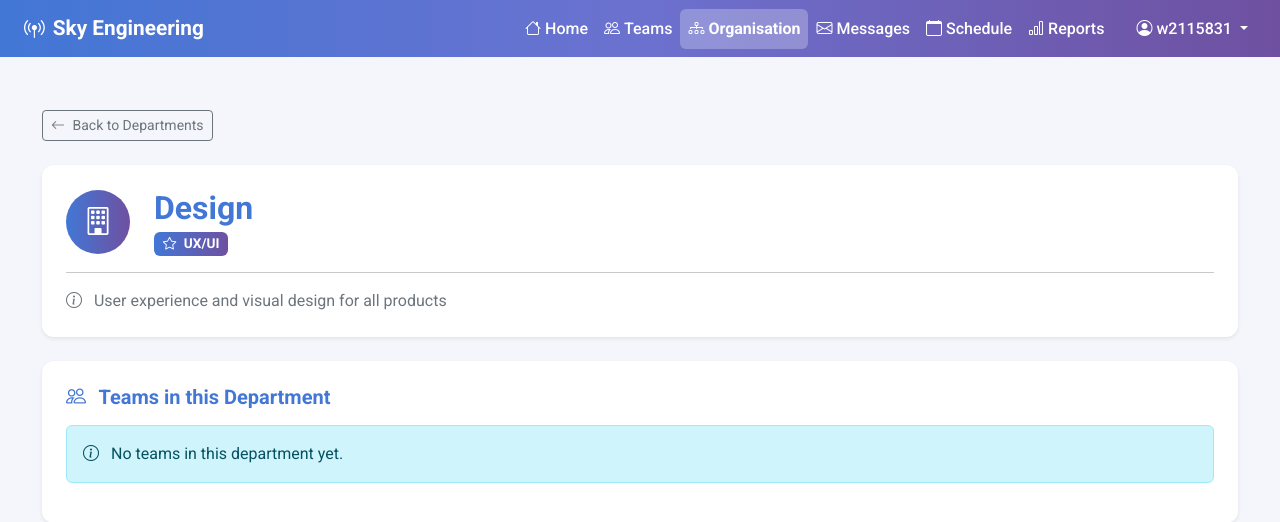
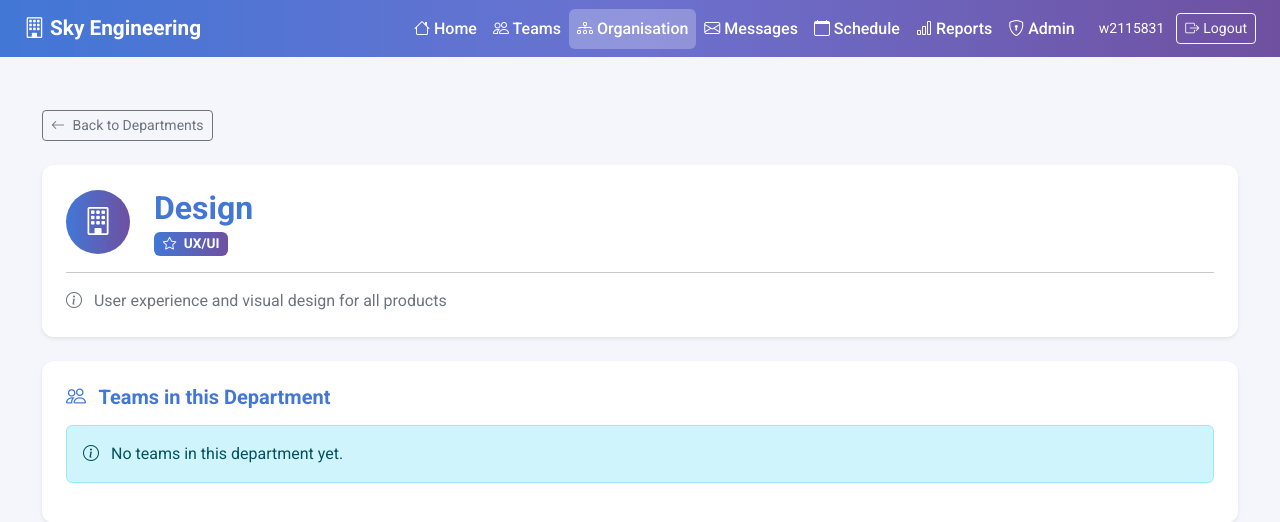
Before and after one commit to Amran1700/Software_Development_GP_CWK2, a Django app: page /departments/2/ in a window 1280 px wide. Shown: the top 522 px of the page. Run offline with Django 5.2, Linux system fonts and the light colour scheme; a user stored in the database is signed in; data comes from the database, SQL or seed files in the repository; data that the repository does not hold is empty; parts of the project's set-up code (start-up, migrations or seed data) failed here and were passed over.

Commit message:
fixing nav

```diff
--- a/templates/global.html
+++ b/templates/global.html
@@ -1,3 +1,4 @@
+<!--Author : Ibrahim Chowdhury | Student Number: W1905510 -->
 <!DOCTYPE html>
 <html lang="en">
 <head>
@@ -8,100 +9,65 @@
     <link href="https://cdn.jsdelivr.net/npm/bootstrap@5.3.0/dist/css/bootstrap.min.css" rel="stylesheet">
     <link href="https://cdn.jsdelivr.net/npm/bootstrap-icons@1.11.0/font/bootstrap-icons.css" rel="stylesheet">
     <style>
-        :root {
-            --sky-blue: #4277D6;
-            --sky-purple: #6C71CF;
-            --sky-dark-purple: #6F50A0;
-        }
         body { font-family: 'Roboto', sans-serif; background-color: #f4f6fb; }
         .navbar { background: linear-gradient(to right, #4277D6, #6C71CF, #6F50A0); }
         .navbar-brand { color: white !important; font-weight: 700; font-size: 1.3rem; }
         .nav-link { color: white !important; font-weight: 500; padding: 8px 16px; border-radius: 6px; transition: background 0.2s; }
         .nav-link:hover { background-color: rgba(255,255,255,0.15); font-weight: 700; }
-        .nav-link.active { background-color: rgba(255,255,255,0.25); font-weight: 700; }
+        .nav-link.active { background-color: rgba(255,255,255,0.25); }
         .main-content { margin-top: 80px; padding: 30px; }
-        .dropdown-menu { border: none; box-shadow: 0 4px 20px rgba(0,0,0,0.1); border-radius: 10px; }
-        .dropdown-item:hover { background-color: #f0f4ff; color: #4277D6; }
     </style>
-    {% block extra_css %}{% endblock %}
 </head>
 <body>
 <nav class="navbar navbar-expand-lg fixed-top">
     <div class="container-fluid px-4">
-        <a class="navbar-brand" href="/"><i class="bi bi-broadcast-pin me-2"></i>Sky Engineering</a>
+        <a class="navbar-brand" href="/"><i class="bi bi-building"></i> Sky Engineering</a>
         <button class="navbar-toggler" type="button" data-bs-toggle="collapse" data-bs-target="#navbarNav">
             <span class="navbar-toggler-icon"></span>
         </button>
         <div class="collapse navbar-collapse" id="navbarNav">
-            <ul class="navbar-nav ms-auto">
+            <ul class="navbar-nav ms-auto align-items-center">
                 <li class="nav-item">
-                    <a class="nav-link {% if request.path == '/' %}active{% endif %}" href="/">
-                        <i class="bi bi-house me-1"></i>Home
-                    </a>
+                    <a class="nav-link {% block nav_home %}{% endblock %}" href="/"><i class="bi bi-house"></i> Home</a>
                 </li>
                 <li class="nav-item">
-                    <a class="nav-link {% if '/teams/' in request.path %}active{% endif %}" href="/teams/">
-                        <i class="bi bi-people me-1"></i>Teams
-                    </a>
+                    <a class="nav-link {% block nav_teams %}{% endblock %}" href="/teams/"><i class="bi bi-people"></i> Teams</a>
                 </li>
                 <li class="nav-item">
-                    <a class="nav-link {% if '/departments/' in request.path or '/org-chart/' in request.path %}active{% endif %}" href="/departments/">
-                        <i class="bi bi-diagram-3 me-1"></i>Organisation
-                    </a>
+                    <a class="nav-link {% block nav_organisation %}{% endblock %}" href="/departments/"><i class="bi bi-diagram-3"></i> Organisation</a>
                 </li>
                 <li class="nav-item">
-                    <a class="nav-link {% if '/messages/' in request.path %}active{% endif %}" href="/messages/inbox/">
-                        <i class="bi bi-envelope me-1"></i>Messages
-                    </a>
+                    <a class="nav-link {% block nav_messages %}{% endblock %}" href="/messages/inbox/"><i class="bi bi-envelope"></i> Messages</a>
                 </li>
                 <li class="nav-item">
-                    <a class="nav-link {% if '/schedule/' in request.path %}active{% endif %}" href="/schedule/calendar/">
-                        <i class="bi bi-calendar me-1"></i>Schedule
-                    </a>
+                    <a class="nav-link {% block nav_schedule %}{% endblock %}" href="/schedule/calendar/"><i class="bi bi-calendar"></i> Schedule</a>
                 </li>
                 <li class="nav-item">
-                    <a class="nav-link {% if '/reports/' in request.path %}active{% endif %}" href="/reports/">
-                        <i class="bi bi-bar-chart me-1"></i>Reports
-                    </a>
+                    <a class="nav-link {% block nav_reports %}{% endblock %}" href="/reports/"><i class="bi bi-bar-chart"></i> Reports</a>
                 </li>
-            </ul>
-
-            <!-- User menu -->
-            <ul class="navbar-nav ms-3">
-                {% if user.is_authenticated %}
-                <li class="nav-item dropdown">
-                    <a class="nav-link dropdown-toggle" href="#" data-bs-toggle="dropdown">
-                        <i class="bi bi-person-circle me-1"></i>{{ user.username }}
-                    </a>
-                    <ul class="dropdown-menu dropdown-menu-end">
-                        <li><a class="dropdown-item" href="/accounts/profile/"><i class="bi bi-person me-2"></i>Profile</a></li>
-                        <li><hr class="dropdown-divider"></li>
-                        <li><a class="dropdown-item" href="/accounts/logout/"><i class="bi bi-box-arrow-right me-2"></i>Logout</a></li>
-                    </ul>
+                <li class="nav-item">
+                    <a class="nav-link {% block nav_admin %}{% endblock %}" href="/admin/"><i class="bi bi-shield-lock"></i> Admin</a>
                 </li>
-                {% else %}
-                <li class="nav-item">
-                    <a class="nav-link" href="/accounts/login/"><i class="bi bi-box-arrow-in-right me-1"></i>Login</a>
+                <li class="nav-item ms-3">
+                    {% if user.is_authenticated %}
+                        <span class="text-white small me-2">{{ user.username }}</span>
+                        <a href="/accounts/logout/" class="btn btn-outline-light btn-sm">
+                            <i class="bi bi-box-arrow-right me-1"></i>Logout
+                        </a>
+                    {% else %}
+                        <a href="/accounts/login/" class="btn btn-outline-light btn-sm">
+                            <i class="bi bi-box-arrow-in-right me-1"></i>Login
+                        </a>
+                    {% endif %}
                 </li>
-                {% endif %}
             </ul>
         </div>
     </div>
 </nav>
-
 <div class="main-content">
-    {% if messages %}
-    {% for message in messages %}
-    <div class="alert alert-{{ message.tags }} alert-dismissible fade show" role="alert">
-        {{ message }}
-        <button type="button" class="btn-close" data-bs-dismiss="alert"></button>
-    </div>
-    {% endfor %}
-    {% endif %}
-    {% block content %}{% endblock %}
+    {% block content %}
+    {% endblock %}
 </div>
-
 <script src="https://cdn.jsdelivr.net/npm/bootstrap@5.3.0/dist/js/bootstrap.bundle.min.js"></script>
-{% block extra_js %}{% endblock %}
 </body>
 </html>
```
